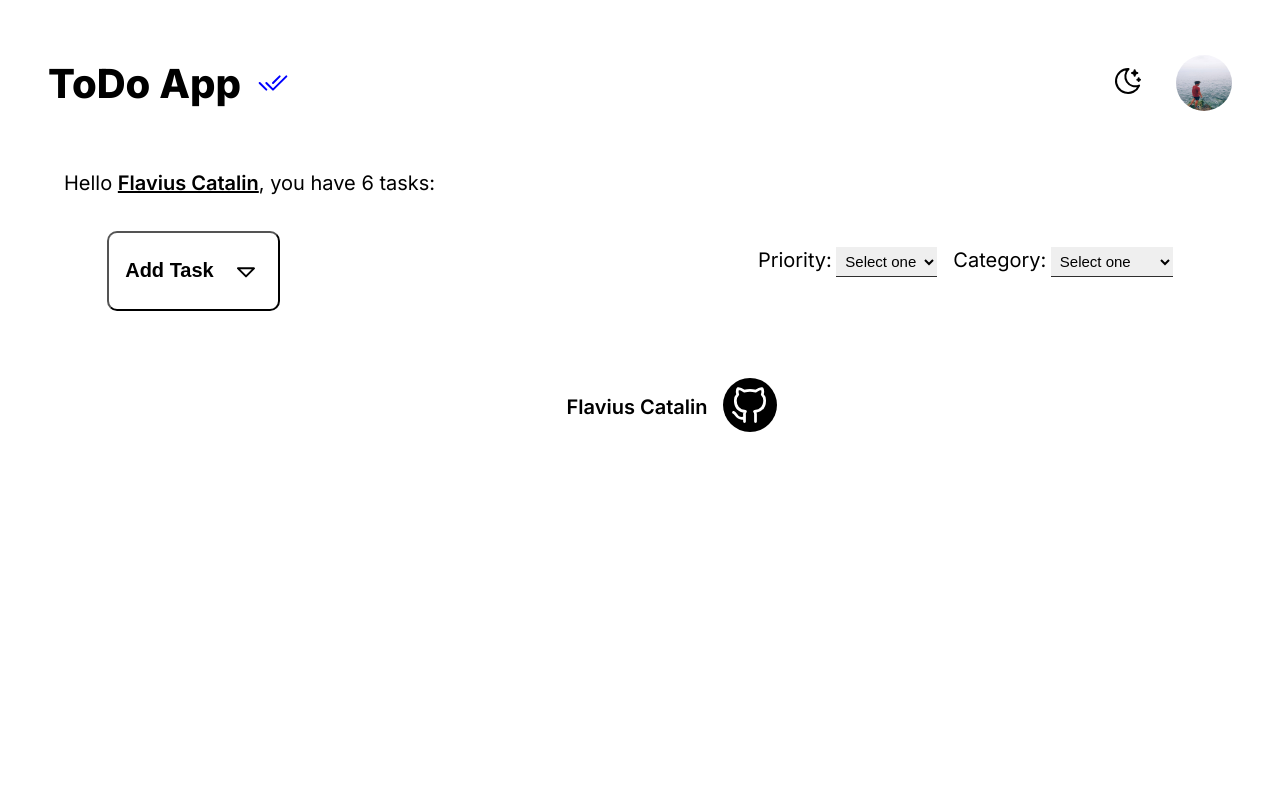
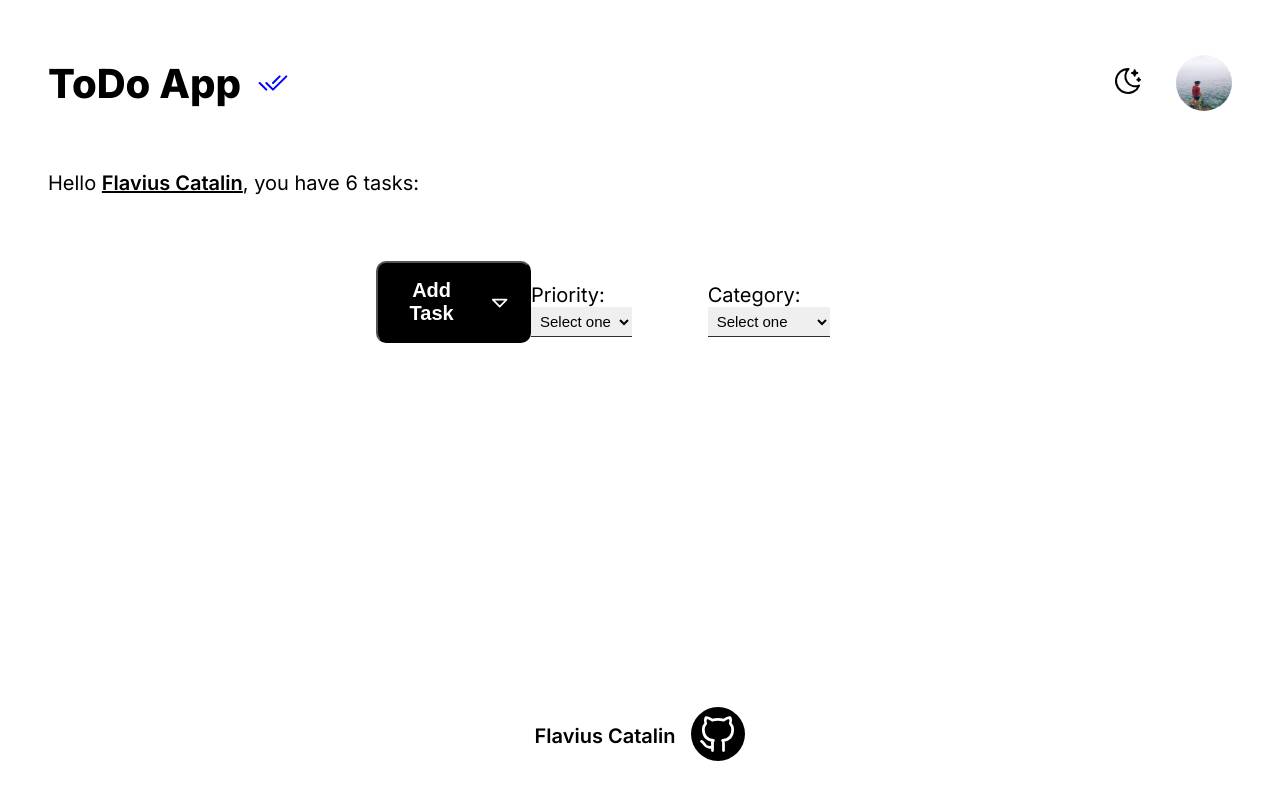
Before and after one commit to kete102/app-todo, a website built with webpack: page index.html in a window 1280 px wide. Built offline with nearby package versions, Linux system fonts and the light colour scheme.

Commit message:
Fixed some css and adding tasks btn

```diff
--- a/src/components/task.html
+++ b/src/components/task.html
@@ -3,7 +3,7 @@
   <p class="task-description">Esto es una tarea de prueba</p>
   <p class="task-category" id="task-category">Personal</p>
 </div>
-<div class="task-trash">
+<btn class="task-trash">
   <p>Done!</p>
   <svg
     xmlns="http://www.w3.org/2000/svg"
@@ -24,4 +24,4 @@
     <path d="M5 7l1 12a2 2 0 0 0 2 2h8a2 2 0 0 0 2 -2l1 -12" />
     <path d="M9 7v-3a1 1 0 0 1 1 -1h4a1 1 0 0 1 1 1v3" />
   </svg>
-</div>
+</btn>
--- a/src/controllers/tasksContainer.controller.js
+++ b/src/controllers/tasksContainer.controller.js
@@ -13,11 +13,23 @@ export default () => {
   divElement.innerHTML = view;
   const tasksWrapper = divElement.querySelector(".tasks-wrapper");
 
+  //Renderizar las tareas
+  const renderTasks = () => {
+    //Actualizar vista de los nuevos tasks
+    const myTasks = getMyTasksFromLocalStorage();
+    tasksWrapper.innerHTML = "";
+    myTasks.forEach((task) => {
+      tasksWrapper.appendChild(
+        Task(task.name, task.description, task.priority, task.category),
+      );
+    });
+  };
+  renderTasks();
+
   /* Drop Down Menu*/
   const dropDownMenu = divElement.querySelector(".dropdown-menu");
   dropDownMenu.style.display = "none";
   const addTaskBtn = divElement.querySelector(".add-task-btn");
-
   const toggleDropDownMenu = () => {
     if (dropDownMenu.style.display == "none") {
       dropDownMenu.style.display = "block";
@@ -49,15 +61,9 @@ export default () => {
       },
     }).showToast();
 
-    //Actualizar vista de los nuevos tasks
-    const myTasks = getMyTasksFromLocalStorage();
-    tasksWrapper.innerHTML = "";
-    myTasks.forEach((task) => {
-      tasksWrapper.appendChild(
-        Task(task.name, task.description, task.priority, task.category),
-      );
-    });
+    renderTasks();
   });
 
+  const deleteTask = () => {};
   return divElement;
 };
--- a/src/css/footer.css
+++ b/src/css/footer.css
@@ -1,8 +1,9 @@
 footer {
-  position: relative;
+  position: fixed;
+  bottom: 0;
   width: 100%;
-  margin: auto;
-  padding: 2rem;
+  padding: 2rem 2rem;
+  text-align: center;
 }
 
 .github-anchor {
@@ -11,6 +12,7 @@ footer {
   justify-content: center;
   align-items: center;
   gap: 1rem;
+  width: 100%;
 }
 
 .github-anchor p {
--- a/src/css/header.css
+++ b/src/css/header.css
@@ -3,6 +3,7 @@
   flex-direction: row;
   justify-content: space-between;
   align-items: center;
+  width: 100%;
 }
 
 .header .app-logo {
--- a/src/css/main.css
+++ b/src/css/main.css
@@ -10,4 +10,5 @@ body {
   max-height: 100vh;
   display: flex;
   flex-direction: column;
+  align-items: center;
 }
--- a/src/css/tasksContainer.css
+++ b/src/css/tasksContainer.css
@@ -28,8 +28,10 @@
   display: flex;
   flex-direction: row;
   justify-content: space-between;
-  align-items: flex-start;
+  align-items: center;
   width: 90%;
+  margin-top: 30px;
+  margin-bottom: 30px;
 }
 
 .add-task-btn {
@@ -40,12 +42,14 @@
   padding: 1rem;
   font-size: 20px;
   font-weight: 600;
-  background-color: white;
+  background-color: black;
   border-radius: 10px;
+  color: white;
 }
 
 .add-task-btn svg {
   width: 2rem;
+  stroke: white;
 }
 
 .tasks-wrapper {
--- a/src/css/welcome.css
+++ b/src/css/welcome.css
@@ -1,6 +1,9 @@
 .welcome-section {
   padding: 1rem;
   font-size: 20px;
+  display: flex;
+  justify-content: flex-start;
+  width: 100%;
 }
 
 #account-name {
```
